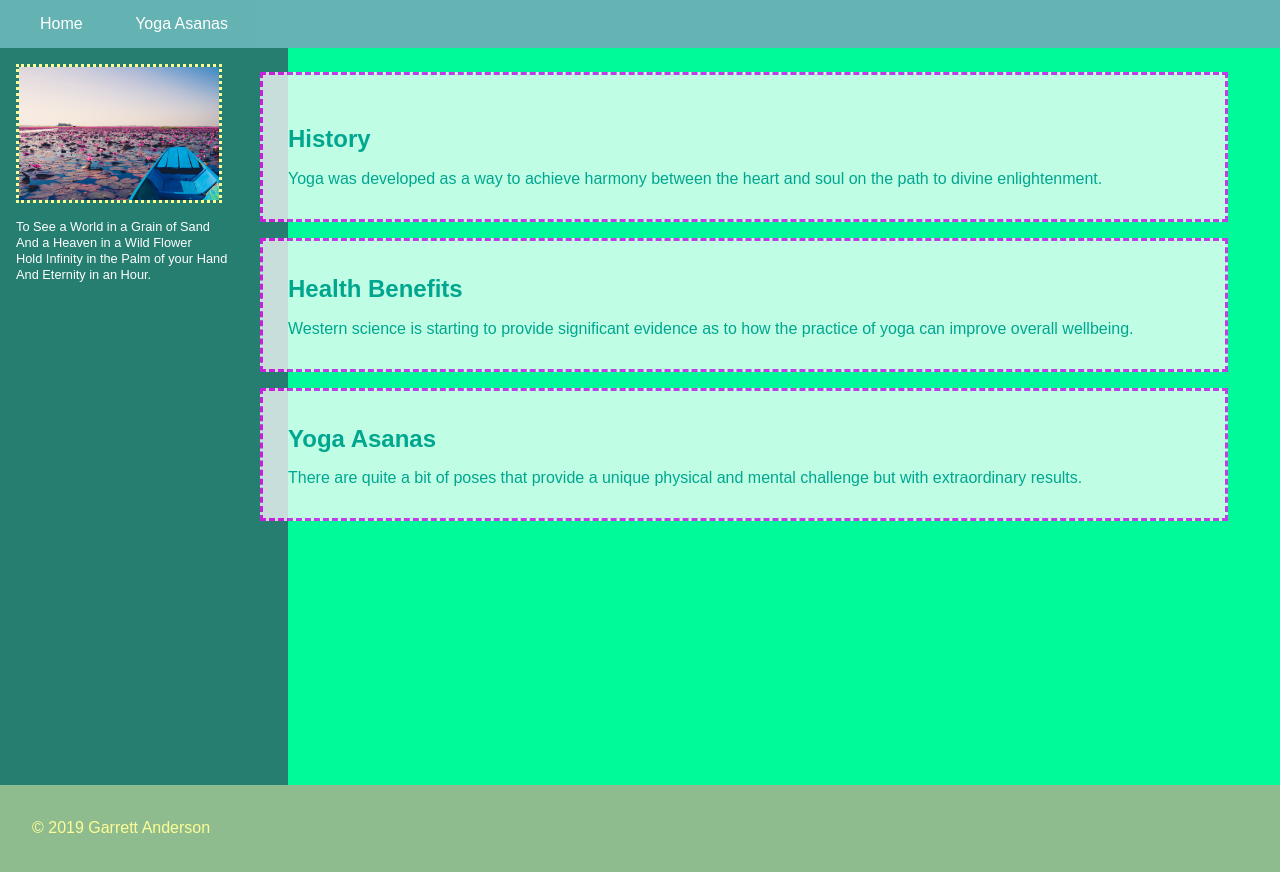
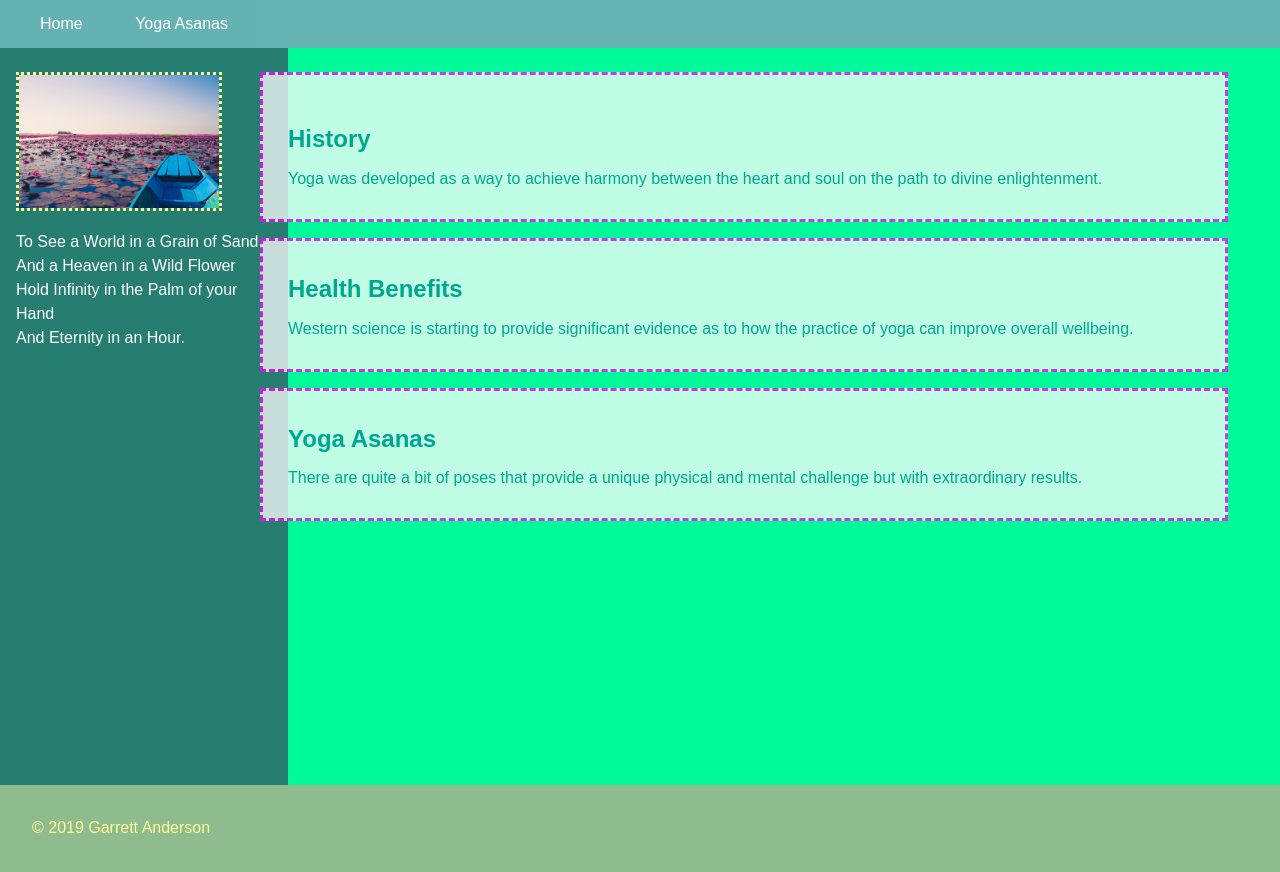
Before and after one commit to GarrettAnderson/my-hobbies-yoga, a website: page public/index.html in a window 1280 px wide. Drawn offline with Linux system fonts and the light colour scheme.

Commit message:
added new image file for the sidebar so it is smaller resolution to load quickly.
updated the font size and line height for the sidebar text

```diff
--- a/public/index.html
+++ b/public/index.html
@@ -21,7 +21,7 @@
     </nav>
     <aside class="sidebar">
       <figure id="homeSidebarContent">
-        <img src="images/lotus2.jpg">
+        <img src="images/lotus3.jpg">
         <figcaption>
           <p>
           To See a World in a Grain of Sand <br>
--- a/public/screen.css
+++ b/public/screen.css
@@ -52,7 +52,7 @@ body {
 
 .sidebar {
     background-color: #257e6f;
-    padding: 1em;
+    padding: 1.5rem 1rem 1rem 1rem;
     float: left;
     width: 20%;
     height: 95vh;
@@ -65,8 +65,8 @@ body {
 
 .sidebar p {
     color: #fff;
-    font-size: 0.8rem;
-    line-height: 1rem;
+    font-size: 1rem;
+    line-height: 1.5rem;
 }
 
 #homeSidebarContent {
```
Also changed, not shown: public/images/lotus3.jpg (added).
